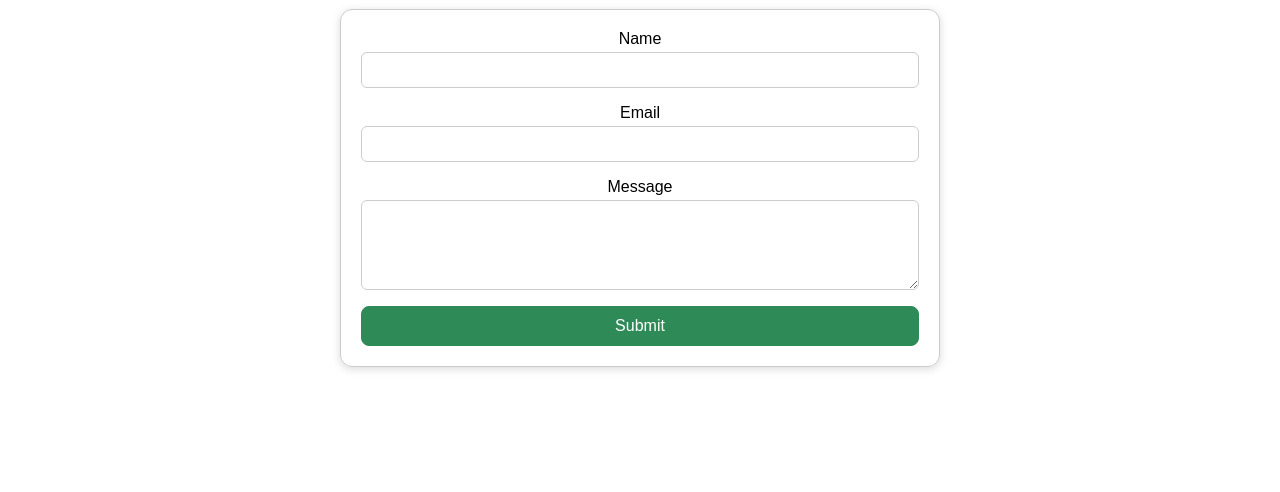
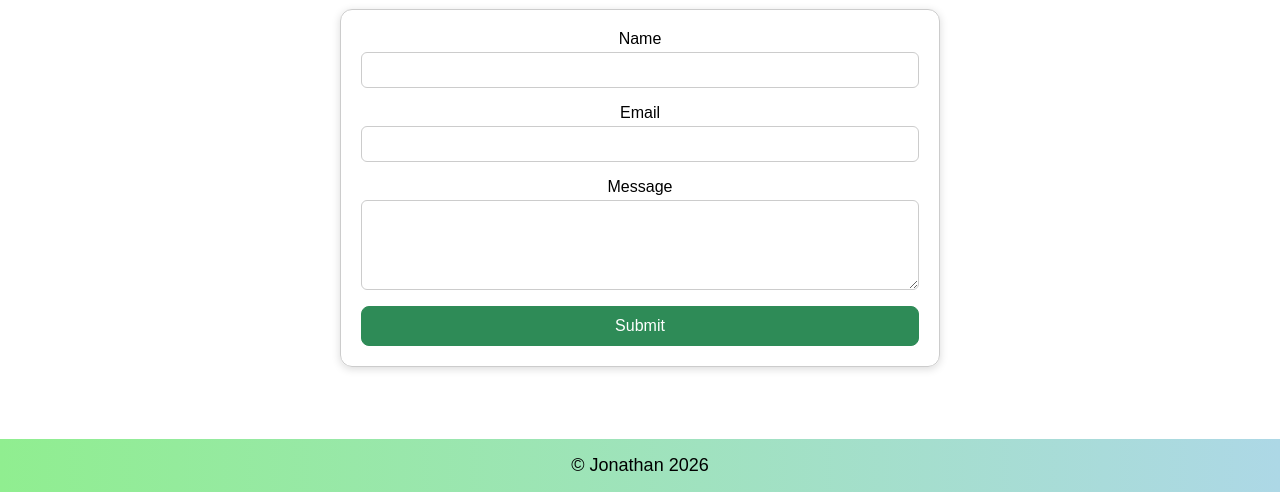
Before and after one commit to Revou-FSSE-Jun26/module-3-JonathanChristian, a website: page html-css/profile.html in a window 1280 px wide. Shown: the part 524-1016 px from the top of the page. Before the commit the page ends 963 px from the top, so only its background shows below. Drawn offline with Linux system fonts and the light colour scheme.

Commit message:
Update profile.html: add footer

```diff
--- a/html-css/profile.html
+++ b/html-css/profile.html
@@ -64,6 +64,8 @@
             </form>
         </section>
     </main>
-    <footer></footer>
+    <footer>
+        <p>&copy; Jonathan 2026</p>
+    </footer>
 </body>
 </html>
--- a/html-css/style.css
+++ b/html-css/style.css
@@ -45,12 +45,19 @@ main {
     padding: 20px;
 }
 
+footer {
+    padding: 12px 20px;
+    background: linear-gradient(to right, #90ee90, #add8e6);
+    color: #000000;
+    text-align: center;
+    font-size: 14px;
+}
+
 section {
     margin-bottom: 32px;
     text-align: center;
 }
 
-/* Center each section's block content horizontally */
 #about,
 #projects,
 #contacts {
@@ -59,7 +66,6 @@ section {
     align-items: center;
 }
 
-/* Constrain About width to match the contact form width */
 #about p {
     max-width: 400px;
     font-size: 16px;
@@ -71,9 +77,9 @@ h2 {
 }
 
 .cards {
-    display: flex;
-    flex-wrap: wrap;
-    justify-content: center;
+    display: grid;
+    grid-template-columns: 1fr;
+    justify-items: center;
     gap: 16px;
 }
 
@@ -160,8 +166,18 @@ button:hover {
         padding: 40px 60px;
     }
 
+    footer {
+        padding: 16px 40px;
+        font-size: 18px;
+    }
+
     h2 {
         font-size: 30px;
+    }
+
+    .cards {
+        grid-template-columns: repeat(3, auto);
+        justify-content: center;
     }
 
     #card {
```
